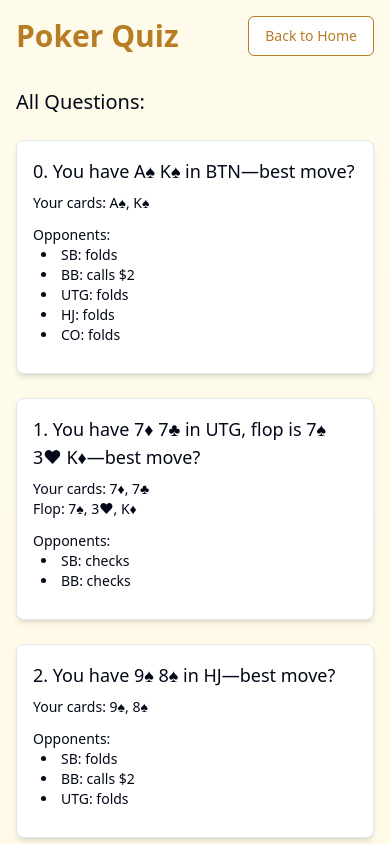
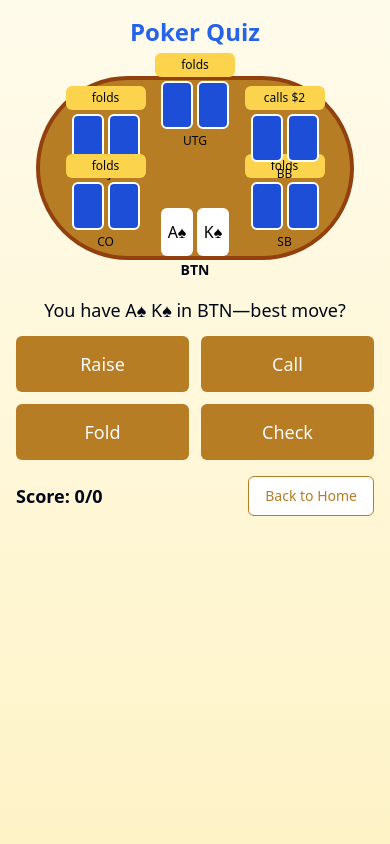
Before and after one commit to foxfire123321/wild-card-quizzer, a React (Vite) app: page /quiz in a window 390 px wide. Shown: the top 844 px of the page. Built offline with nearby package versions, Linux system fonts and the light colour scheme.

Commit message:
feat: Implement poker quiz game
Refactor the quiz screen to display one question at a time, render a poker table with player cards, opponent actions, and answer buttons. Add functionality for answer validation, scoring, and question navigation. Ensure responsive layout.

```diff
--- a/src/pages/Quiz.tsx
+++ b/src/pages/Quiz.tsx
@@ -3,6 +3,7 @@ import { useEffect, useState } from "react";
 import { Button } from "@/components/ui/button";
 import { useNavigate } from "react-router-dom";
 import { Card } from "@/components/ui/card";
+import { Check, X } from "lucide-react";
 
 interface OpponentAction {
   position: string;
@@ -25,10 +26,35 @@ interface Question {
   cards?: Cards;
 }
 
+// Map positions to indices on the table (clockwise, starting from bottom)
+const positionToIndex: Record<string, number> = {
+  'BTN': 0, // Bottom (user)
+  'SB': 1,  // Bottom right
+  'BB': 2,  // Top right
+  'UTG': 3, // Top
+  'HJ': 4,  // Top left
+  'CO': 5,  // Bottom left
+};
+
+// Define table positions around the oval
+const tablePositions = [
+  { x: 50, y: 80, label: 'BTN' },  // Bottom
+  { x: 75, y: 65, label: 'SB' },   // Bottom right
+  { x: 75, y: 35, label: 'BB' },   // Top right
+  { x: 50, y: 20, label: 'UTG' },  // Top
+  { x: 25, y: 35, label: 'HJ' },   // Top left
+  { x: 25, y: 65, label: 'CO' }    // Bottom left
+];
+
 const Quiz = () => {
   const [questions, setQuestions] = useState<Question[]>([]);
   const [loading, setLoading] = useState(true);
   const [error, setError] = useState<string | null>(null);
+  const [currentQuestionIndex, setCurrentQuestionIndex] = useState(0);
+  const [selectedAnswer, setSelectedAnswer] = useState<string | null>(null);
+  const [isCorrect, setIsCorrect] = useState<boolean | null>(null);
+  const [score, setScore] = useState(0);
+  const [userPosition, setUserPosition] = useState("BTN");
   const navigate = useNavigate();
 
   useEffect(() => {
@@ -41,6 +67,10 @@ const Quiz = () => {
         const data = await response.json();
         setQuestions(data);
         setLoading(false);
+        // Extract user position from the first question
+        if (data.length > 0) {
+          extractUserPosition(data[0].question);
+        }
       } catch (err) {
         console.error('Error fetching questions:', err);
         setError('Failed to load questions. Please try again later.');
@@ -51,11 +81,218 @@ const Quiz = () => {
     fetchQuestions();
   }, []);
 
+  // Extract position from question text (e.g., "You have A♠ K♠ in BTN—best move?")
+  const extractUserPosition = (questionText: string) => {
+    const match = questionText.match(/in\s+(\w+)/i);
+    if (match && match[1]) {
+      const position = match[1].toUpperCase();
+      if (positionToIndex.hasOwnProperty(position)) {
+        setUserPosition(position);
+      }
+    }
+  };
+
+  // When current question changes, update the user position
+  useEffect(() => {
+    if (questions.length > 0 && currentQuestionIndex < questions.length) {
+      extractUserPosition(questions[currentQuestionIndex].question);
+    }
+  }, [currentQuestionIndex, questions]);
+
+  const handleAnswerSelect = (answer: string) => {
+    const currentQuestion = questions[currentQuestionIndex];
+
+    setSelectedAnswer(answer);
+    const correct = answer === currentQuestion.answer;
+    setIsCorrect(correct);
+
+    if (correct) {
+      setScore(prevScore => prevScore + 1);
+    }
+
+    // Move to next question after delay
+    setTimeout(() => {
+      if (currentQuestionIndex < questions.length - 1) {
+        setCurrentQuestionIndex(prevIndex => prevIndex + 1);
+        setSelectedAnswer(null);
+        setIsCorrect(null);
+      } else {
+        // Quiz completed - could navigate to a results page
+        console.log("Quiz completed!");
+      }
+    }, 1500);
+  };
+
+  // Arrange opponent actions in the correct order based on user position
+  const getOrderedOpponentActions = (actions: OpponentAction[] | undefined, userPos: string) => {
+    if (!actions) return [];
+
+    const userIndex = positionToIndex[userPos];
+    const orderedActions: (OpponentAction | null)[] = Array(6).fill(null);
+
+    // Place actions based on position
+    actions.forEach(action => {
+      const posIndex = positionToIndex[action.position];
+      if (posIndex !== undefined) {
+        orderedActions[posIndex] = action;
+      }
+    });
+
+    // Filter out null entries and the user's position
+    return orderedActions.filter((action, index) => action !== null && index !== userIndex);
+  };
+
+  // Render cards or face-down cards
+  const renderCards = (cards: string[] | undefined, faceUp: boolean = false) => {
+    if (!cards || cards.length === 0) return null;
+
     return (
-    <div className="min-h-screen bg-gradient-to-b from-amber-50 to-amber-100 p-4 md:p-8">
-      <div className="max-w-3xl mx-auto">
-        <div className="flex justify-between items-center mb-8">
-          <h1 className="text-poker-gold text-3xl font-bold">Poker Quiz</h1>
+      <div className="flex gap-1">
+        {cards.map((card, index) => (
+          <div
+            key={index}
+            className={`w-8 h-12 sm:w-10 sm:h-14 md:w-12 md:h-16 rounded-md flex items-center justify-center ${
+              faceUp ? 'bg-white text-black' : 'bg-blue-700 border-2 border-white'
+            }`}
+          >
+            {faceUp ? card : ''}
+          </div>
+        ))}
+      </div>
+    );
+  };
+
+  // Render community cards
+  const renderCommunityCards = (cards?: Cards) => {
+    if (!cards) return null;
+
+    return (
+      <div className="flex flex-col items-center gap-2 absolute top-1/2 left-1/2 transform -translate-x-1/2 -translate-y-1/2">
+        {cards.flop.length > 0 && (
+          <div className="flex gap-1">
+            {cards.flop.map((card, index) => (
+              <div key={`flop-${index}`} className="w-8 h-12 sm:w-10 sm:h-14 md:w-12 md:h-16 rounded-md bg-white flex items-center justify-center">
+                {card}
+              </div>
+            ))}
+            {cards.turn && (
+              <div className="w-8 h-12 sm:w-10 sm:h-14 md:w-12 md:h-16 rounded-md bg-white flex items-center justify-center">
+                {cards.turn}
+              </div>
+            )}
+            {cards.river && (
+              <div className="w-8 h-12 sm:w-10 sm:h-14 md:w-12 md:h-16 rounded-md bg-white flex items-center justify-center">
+                {cards.river}
+              </div>
+            )}
+          </div>
+        )}
+      </div>
+    );
+  };
+
+  // Render the current question
+  const renderCurrentQuestion = () => {
+    if (loading || questions.length === 0 || currentQuestionIndex >= questions.length) {
+      return null;
+    }
+
+    const currentQuestion = questions[currentQuestionIndex];
+    const orderedOpponentActions = getOrderedOpponentActions(
+      currentQuestion.opponent_actions,
+      userPosition
+    );
+
+    return (
+      <div className="w-full h-full flex flex-col items-center">
+        <h1 className="text-2xl font-bold text-blue-600 mb-2">Poker Quiz</h1>
+
+        {/* Poker table */}
+        <div className="relative w-full h-56 sm:h-64 md:h-72 lg:h-80 mb-4">
+          {/* Oval table */}
+          <div className="absolute inset-5 rounded-full bg-poker-gold border-4 border-amber-800"></div>
+
+          {/* User's position and cards at the bottom */}
+          <div className="absolute bottom-0 left-1/2 transform -translate-x-1/2 flex flex-col items-center">
+            {renderCards(currentQuestion.cards?.player, true)}
+            <div className="mt-1 text-sm font-bold">{userPosition}</div>
+          </div>
+
+          {/* Community cards in the middle */}
+          {renderCommunityCards(currentQuestion.cards)}
+
+          {/* Opponents around the table */}
+          {tablePositions.map((pos, index) => {
+            // Skip the user's position
+            if (pos.label === userPosition) return null;
+
+            // Find the opponent action for this position
+            const opponentActionIndex = orderedOpponentActions.findIndex(
+              action => action?.position === pos.label
+            );
+
+            const opponentAction = opponentActionIndex >= 0
+              ? orderedOpponentActions[opponentActionIndex]
+              : null;
+
+            if (!opponentAction) return null;
+
+            return (
+              <div
+                key={`opponent-${index}`}
+                className="absolute flex flex-col items-center"
+                style={{
+                  left: `${pos.x}%`,
+                  top: `${pos.y}%`,
+                  transform: 'translate(-50%, -50%)'
+                }}
+              >
+                <div className="bg-amber-300 px-2 py-1 rounded-md text-xs mb-1 min-w-20 text-center">
+                  {opponentAction.action}
+                </div>
+                <div className="flex flex-col items-center">
+                  {renderCards(['', ''])}
+                  <div className="mt-1 text-xs font-medium">{pos.label}</div>
+                </div>
+              </div>
+            );
+          })}
+        </div>
+
+        {/* Question and answers */}
+        <div className="w-full max-w-lg">
+          <h2 className="text-lg font-medium mb-3 text-center">
+            {currentQuestion.question}
+          </h2>
+
+          <div className="grid grid-cols-2 gap-3 mb-4">
+            {currentQuestion.options.map((option, index) => (
+              <Button
+                key={index}
+                onClick={() => handleAnswerSelect(option)}
+                disabled={selectedAnswer !== null}
+                className={`h-14 text-lg transition-colors ${
+                  selectedAnswer === option
+                    ? isCorrect
+                      ? 'bg-green-600 hover:bg-green-700'
+                      : 'bg-red-600 hover:bg-red-700'
+                    : 'bg-poker-gold hover:bg-amber-600'
+                }`}
+              >
+                {option}
+                {selectedAnswer === option && (
+                  <span className="ml-2">
+                    {isCorrect ? <Check className="h-5 w-5" /> : <X className="h-5 w-5" />}
+                  </span>
+                )}
+              </Button>
+            ))}
+          </div>
+
+          <div className="flex justify-between items-center">
+            <div className="text-lg font-bold">
+              Score: {score}/{currentQuestionIndex + (isCorrect ? 1 : 0)}
+            </div>
             <Button
               variant="outline"
               className="border-poker-gold text-poker-gold hover:bg-poker-gold hover:text-white"
@@ -64,7 +301,14 @@ const Quiz = () => {
               Back to Home
             </Button>
           </div>
+        </div>
+      </div>
+    );
+  };
 
+  return (
+    <div className="min-h-screen bg-gradient-to-b from-amber-50 to-amber-100 p-4 md:p-8">
+      <div className="max-w-3xl mx-auto">
         {loading ? (
           <div className="text-center py-12">
             <div className="animate-spin h-10 w-10 border-4 border-poker-gold border-t-transparent rounded-full mx-auto mb-4"></div>
@@ -81,38 +325,7 @@ const Quiz = () => {
             </Button>
           </div>
         ) : (
-          <div className="space-y-6">
-            <h2 className="text-xl font-medium mb-4">All Questions:</h2>
-            {questions.map((question) => (
-              <Card key={question.id} className="p-4 shadow-md hover:shadow-lg transition-shadow">
-                <p className="text-lg font-medium mb-2">{question.id}. {question.question}</p>
-
-                {question.cards && (
-                  <div className="mb-3 text-sm">
-                    <p className="font-medium">Your cards: {question.cards.player.join(', ')}</p>
-                    {question.cards.flop.length > 0 && (
-                      <p>Flop: {question.cards.flop.join(', ')}</p>
-                    )}
-                    {question.cards.turn && <p>Turn: {question.cards.turn}</p>}
-                    {question.cards.river && <p>River: {question.cards.river}</p>}
-                  </div>
-                )}
-
-                {question.opponent_actions && question.opponent_actions.length > 0 && (
-                  <div className="mb-3 text-sm">
-                    <p className="font-medium">Opponents:</p>
-                    <ul className="list-disc list-inside pl-2">
-                      {question.opponent_actions.map((action, index) => (
-                        <li key={index}>
-                          {action.position}: {action.action}
-                        </li>
-                      ))}
-                    </ul>
-                  </div>
-                )}
-              </Card>
-            ))}
-          </div>
+          renderCurrentQuestion()
         )}
       </div>
     </div>
```
Lines whose indentation alone changed are shown as unchanged.
